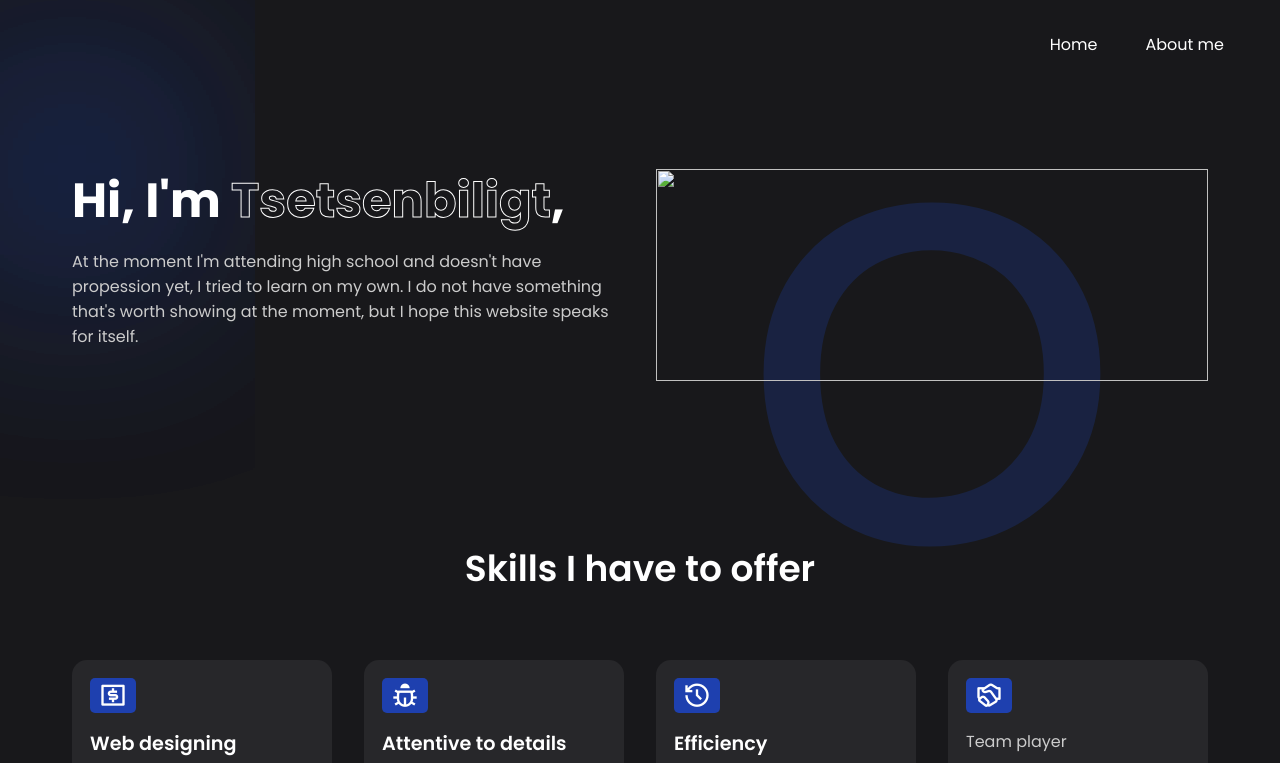
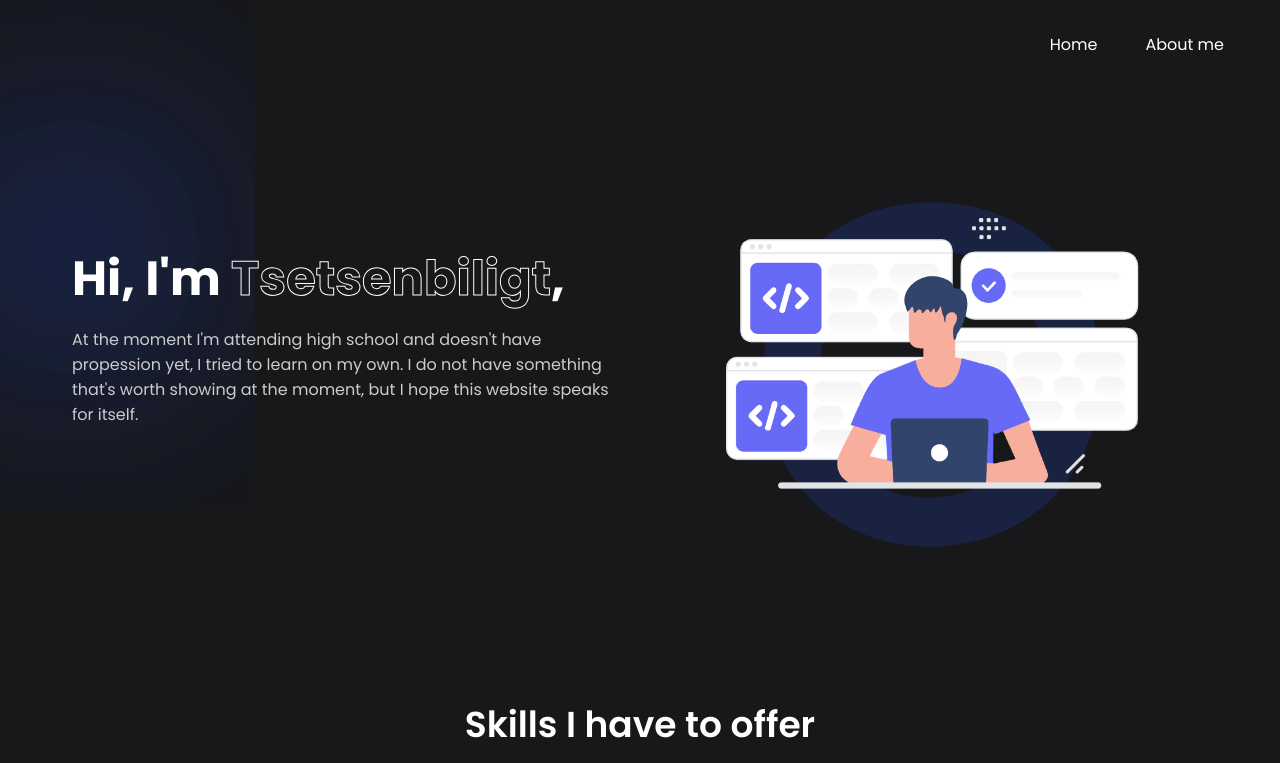
Before and after one commit to RainWasHere/tseegii, a plain HTML site: page index.html in a window 1280 px wide. Shown: the top 763 px of the page. Drawn offline with nearby package versions, Linux system fonts and the light colour scheme; a script that the page names is missing.

Commit message:
Update index.html

```diff
--- a/index.html
+++ b/index.html
@@ -35,7 +35,7 @@
             </p>
         </div>
         <div class="image">
-            <img src="images/header.png">
+            <img src="header.png">
         </div>
     </header>
 
```
